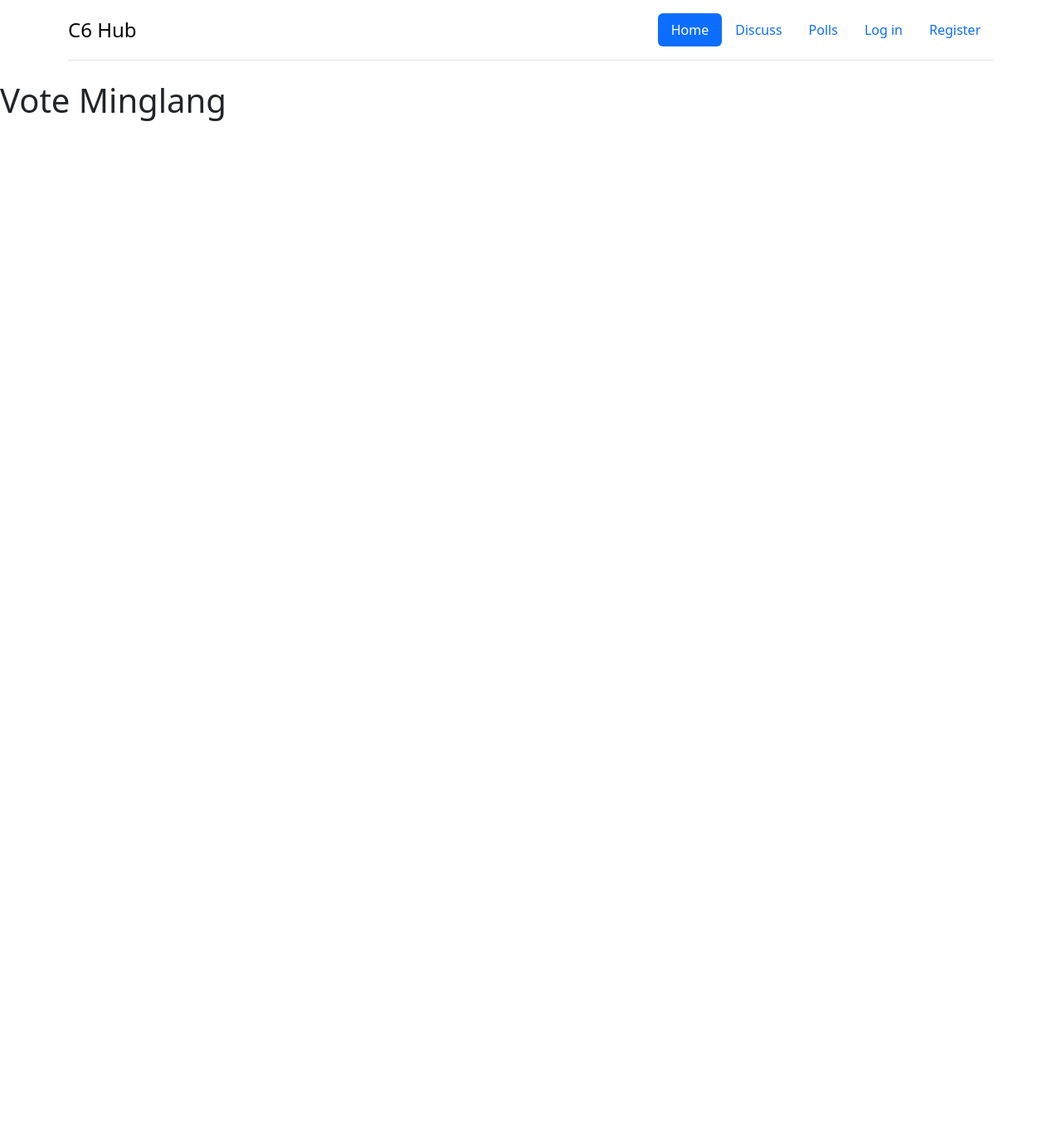
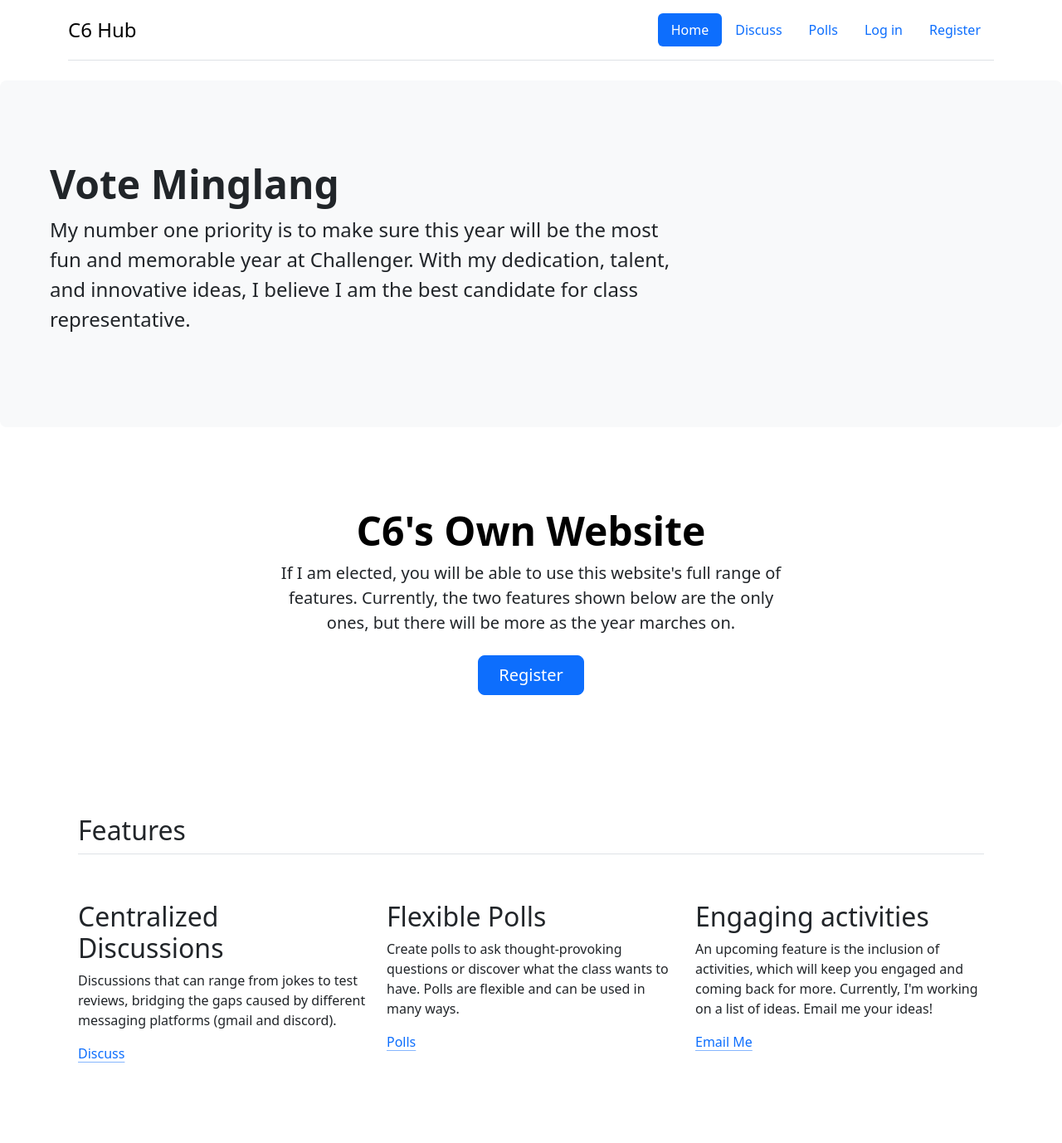
Before and after one commit to guywithnousername/c6_hub, a Django app: page / in a window 1280 px wide. Shown: the whole page at 83% size. Before the commit the page ends 146 px from the top, so only its background shows below. Run offline with Django 4.2, Linux system fonts and the light colour scheme; parts of the project's set-up code (start-up, migrations or seed data) failed here and were passed over.

Commit message:
add propoganda

```diff
--- a/mainpage/templates/mainpage/index.html
+++ b/mainpage/templates/mainpage/index.html
@@ -1,5 +1,58 @@
 {% extends "mainpage/base.html" %}
 {% block content %}
-<h1>Vote Minglang</h1>
-
+<div class="p-5 mb-4 bg-body-tertiary rounded-3">
+    <div class="container-fluid py-5">
+        <h1 class="display-5 fw-bold">Vote Minglang</h1>
+        <p class="col-md-8 fs-4">My number one priority is to make sure this year will be
+            the most fun and memorable year at Challenger. With my dedication, talent,
+            and innovative ideas, I believe I am the best candidate for class representative.
+        </p>
+    </div>
+</div>
+<div class="px-4 py-5 my-5 text-center">
+    <h1 class="display-5 fw-bold text-body-emphasis">C6's Own Website</h1>
+    <div class="col-lg-6 mx-auto">
+      <p class="lead mb-4">If I am elected, you will be able to use this website's
+        full range of features. Currently, the two features shown below are
+        the only ones, but there will be more as the year marches on.
+      </p>
+      <div class="d-grid gap-2 d-sm-flex justify-content-sm-center">
+        <a href="{% url 'users:register' %}"><button type="button" class="btn btn-primary btn-lg px-4 gap-3">Register</button></a>
+      </div>
+    </div>
+</div>
+<div class="container px-4 py-5" id="featured-3">
+    <h2 class="pb-2 border-bottom">Features</h2>
+    <div class="row g-4 py-5 row-cols-1 row-cols-lg-3">
+      <div class="feature col">
+        <h2>Centralized Discussions</h2>
+        <p>Discussions that can range from jokes to test reviews, bridging the
+            gaps caused by different messaging platforms (gmail and discord).
+        </p>
+        <a href="{% url 'mainpage:discuss' %}" class="icon-link">
+          Discuss
+        </a>
+      </div>
+      <div class="feature col">
+        <h2>Flexible Polls</h2>
+        <p>Create polls to ask thought-provoking questions or discover what
+            the class wants to have. Polls are flexible and can be used in
+            many ways.
+        </p>
+        <a href="{% url 'mainpage:poll' %}" class="icon-link">
+          Polls
+        </a>
+    </div>
+    <div class="feature col">
+        <h2>Engaging activities</h2>
+        <p>An upcoming feature is the inclusion of activities, which
+            will keep you engaged and coming back for more. Currently,
+            I'm working on a list of ideas. Email me your ideas!
+        </p>
+        <a href="https://gmail.com" class="icon-link">
+            Email Me
+        </a>
+        </div>
+    </div>
+</div>
 {% endblock %}
```
